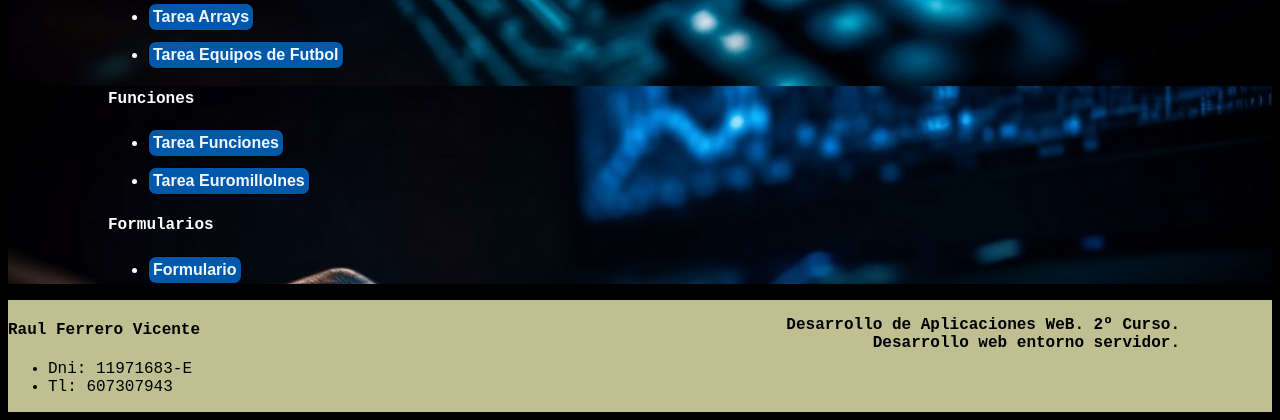
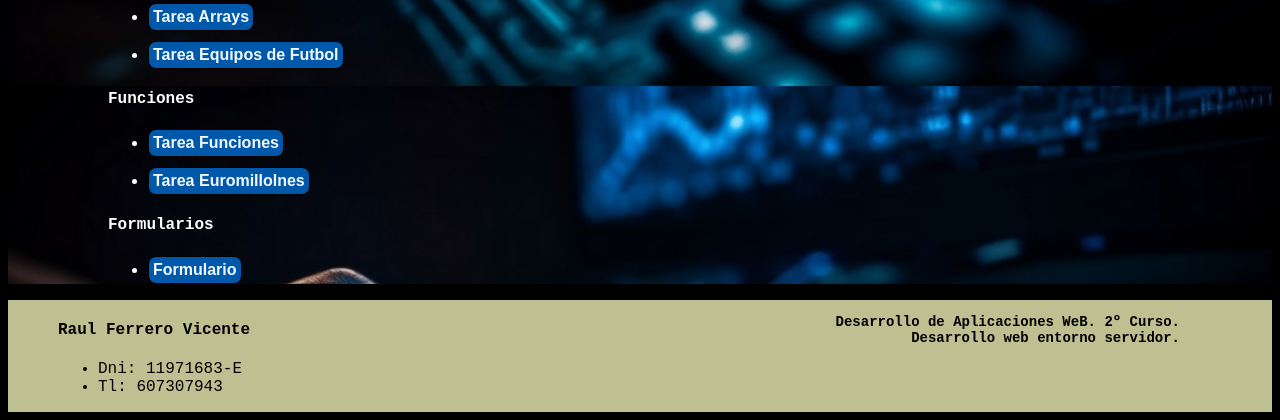
Before and after one commit to rguindi/Servidor, a PHP site: page /index.php in a window 1280 px wide. Shown: the part 842-1262 px from the top of the page. Run offline with PHP 8.4, Linux system fonts and the light colour scheme.

Commit message:
cambio footer

```diff
--- a/css/styles.css
+++ b/css/styles.css
@@ -26,10 +26,6 @@ main{
     background-repeat:no-repeat;
 }
 
-footer{
-    background-color: #bec092;
-
-}
 
 main li{
     border: 1px solid black;
@@ -60,15 +56,25 @@ main h2 {
 
 }
 
+
+
+#datos {
+    display: inline-block;
+}
+
+footer{
+    background-color: #bec092;
+    padding-left: 50px;
+
+}
+
 #curso{
     display: inline-block;
     text-align: right;
     right: 100px;
+    font-size: 14px;
+
 
 
     position: absolute;
 }
-
-#datos {
-    display: inline-block;
-}
```
